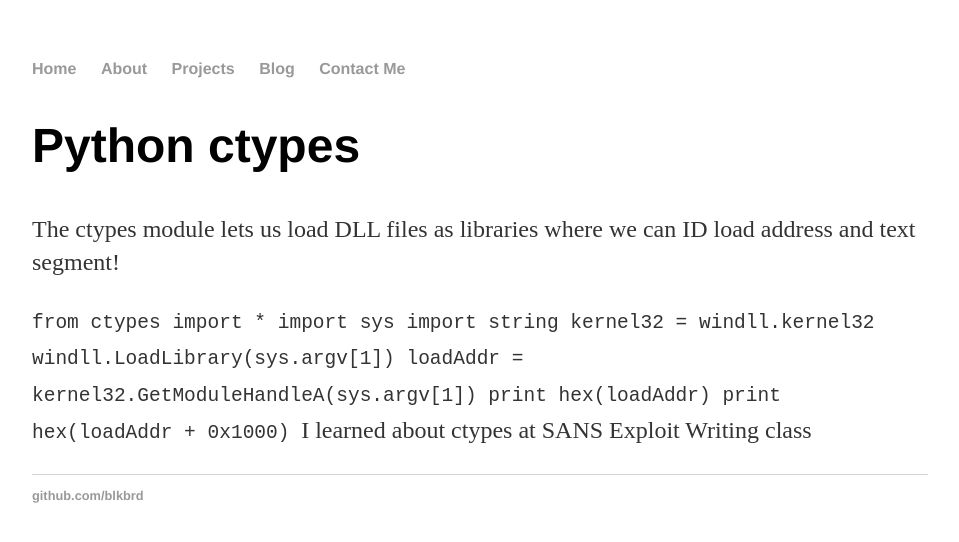
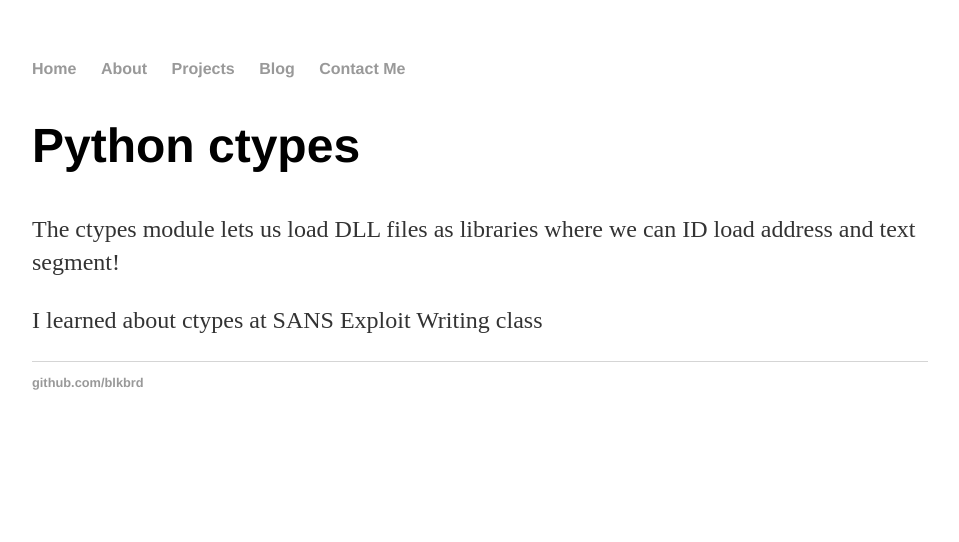
Before and after one commit to blkbrd/blkbrd.github.io, a Jekyll site: the page built from _posts/2018-10-17-Python-Ctypes.md, in a window 1280 px wide. Shown: the top 542 px of the page, without its empty margins (160-1119 px from the left). Built offline with Jekyll 4.4.1, drawn with Linux system fonts in a browser that asks for light colours.

Commit message:
Update 2018-10-17-Python-Ctypes.md

```diff
--- a/_posts/2018-10-17-Python-Ctypes.md
+++ b/_posts/2018-10-17-Python-Ctypes.md
@@ -6,7 +6,7 @@ date: 2018-10-17
 
 The ctypes module lets us load DLL files as libraries where we can ID load address and text segment!
 <p>
-<code>
+<script>
   from ctypes import *
   import sys
   import string
@@ -15,6 +15,6 @@ The ctypes module lets us load DLL files as libraries where we can ID load addre
   loadAddr = kernel32.GetModuleHandleA(sys.argv[1])
   print hex(loadAddr)
   print hex(loadAddr + 0x1000)
-</code>
+</script>
 
 I learned about ctypes at SANS Exploit Writing class
```
